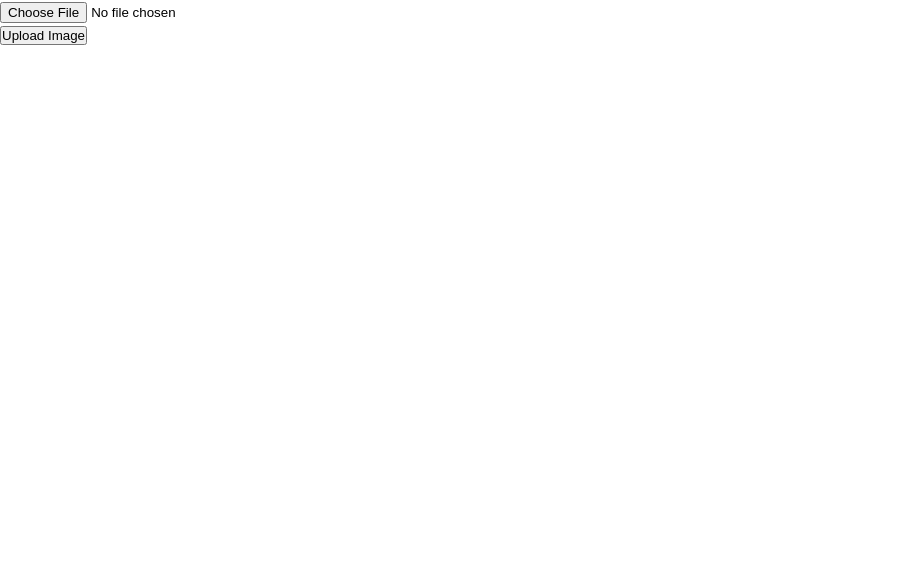
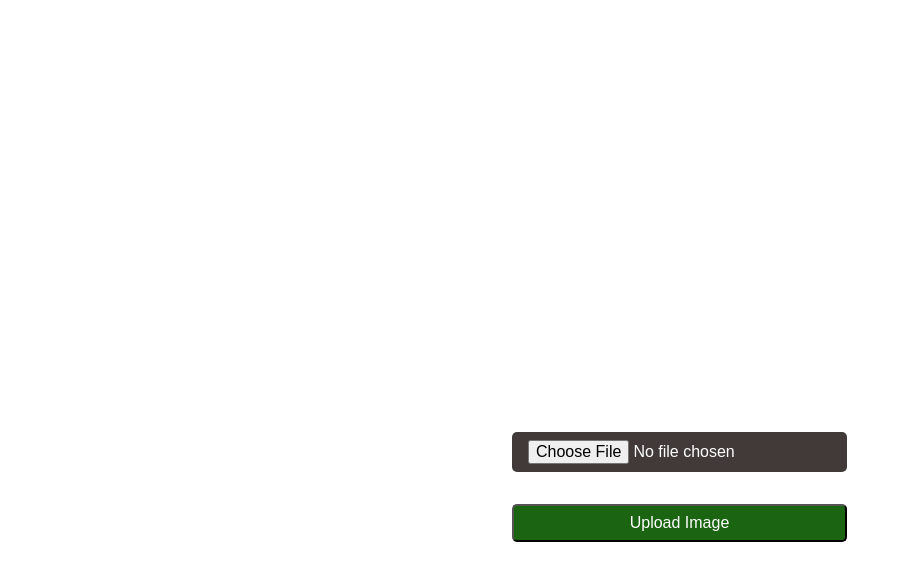
Before and after one commit to EvegeniyNekrasov/portal_de_necesidades, a website: page public/index.html in a window 1280 px wide. Shown: the whole page, without its empty margins (0-910 px from the left). Drawn offline with Linux system fonts and the light colour scheme.

Commit message:
Final del proyecto

```diff
--- a/controllers/register.js
+++ b/controllers/register.js
@@ -11,7 +11,7 @@ const register = async (req, res) => {
 // Comprobamos que nos pasan usuario y contraseña.
     const { username, password, mail, biography } = req.body
 
-    if (!username || !password) {
+    if (!username || !password || !mail){
         res.sendStatus(400)
         return
     }
--- a/controllers/uploadImg.js
+++ b/controllers/uploadImg.js
@@ -17,7 +17,8 @@ const uploadImg = async (req, res) => {
             const rutaDirServer = process.env.UPLOADS_IMG
             const img = await sharp(sampleFile.data)
                 .resize(400, 300)
-                .toFile(path.join(rutaDirServer, `${uuidv4()}.jpg`));
+                .toFile(path.join(rutaDirServer, `${uuidv4()}.jpg`))
+                console.log("./img/")
 
             // the path where we gona save our picture
 
@@ -30,7 +31,7 @@ const uploadImg = async (req, res) => {
             })
         }
     } catch (err) {
-        res.status(500).send("PRIMOOOOO, NO FUNCIONA, MIRATE EL CÓDIGO QUE LO TINES ECHO COMO EL CULO")
+        res.status(500).send("[ERROR] No se ha podido cargar el archivo")
     }
 }
 
--- a/initDB.js
+++ b/initDB.js
@@ -36,8 +36,8 @@ async function main() {
         id INTEGER PRIMARY KEY AUTO_INCREMENT,
         title VARCHAR (100) NOT NULL,
         description VARCHAR(300) NOT NULL,
-        file VARCHAR(50) NOT NULL,
-        comments VARCHAR(300) NOT NULL,
+        file VARCHAR(1000),
+        comments VARCHAR(300),
         userId INTEGER NOT NULL,
         foreign key (userId) references users(id)
       );
--- a/public/style.css
+++ b/public/style.css
@@ -6,4 +6,38 @@
 
 body {
     font-family: open sans;
+
 }
+
+.container {
+    position: fixed;
+    top: 50%;
+    left:40%;
+}
+
+ul {
+    list-style: none;
+}
+
+
+form input[type="file"] {
+    width: 100%;
+    padding: 8px 16px;
+    margin-top: 32px;
+    border-radius: 5px;
+    font-size: 1rem;
+    display: block;
+    color: rgb(255, 255, 255);
+    background-color: rgb(66, 57, 57);
+}
+
+form input[type="submit"] {
+    width: 100%;
+    padding: 8px 16px;
+    margin-top: 32px;
+    border-radius: 5px;
+    font-size: 1rem;
+    display: block;
+    color: rgb(255, 255, 255);
+    background-color: rgb(27, 100, 17);
+}
```
Also changed, not shown: Repositories/services.js (+5 -4 lines), index.js (+14 -10 lines), README.md.
